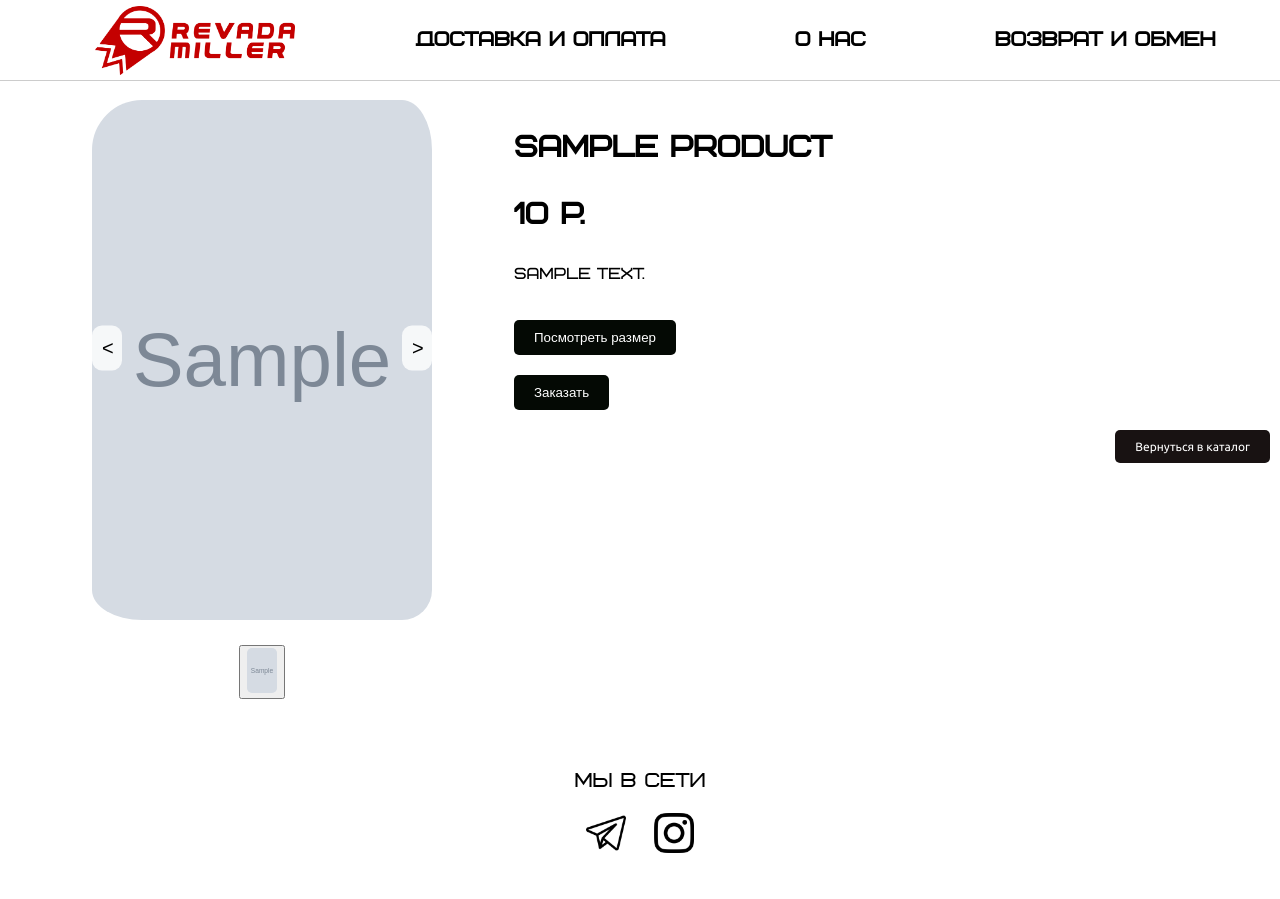
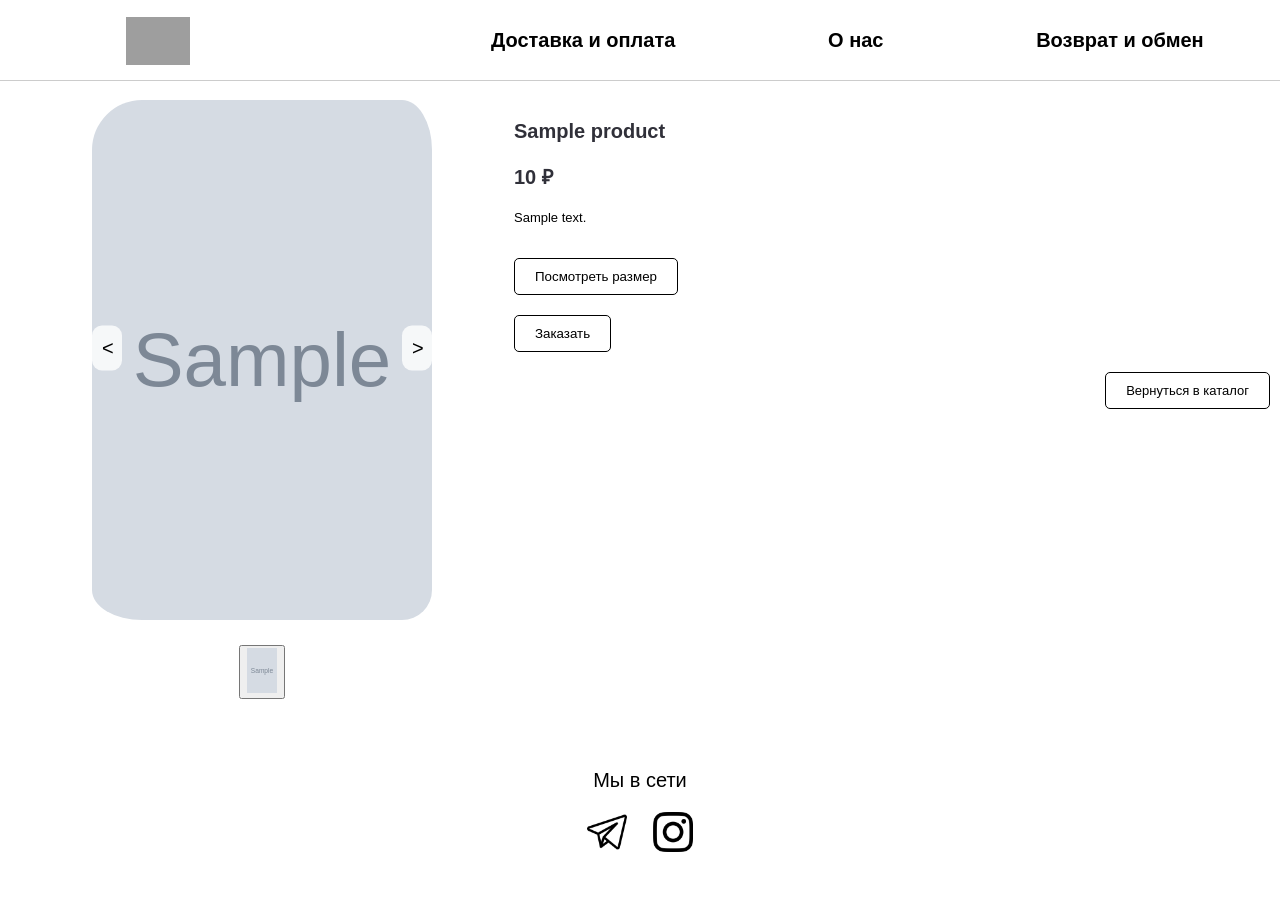
Before and after one commit to AntanosianAnton/online_store, a Django app: a page that uses myshop/shop/templates/shop/header.html in a window 1280 px wide. After the commit the page ends 852 px from the top, so only its background shows below. Run offline with Django 4.2, Linux system fonts and the light colour scheme; tables that the repository leaves empty hold one stand-in row (values such as "Sample post"); grey boxes marked "Sample" are stand-in pictures; some web fonts are replaced; grey boxes are pictures that could not be loaded.

Commit message:
fonts, logo, btn fix

```diff
--- a/myshop/myshop/settings.py
+++ b/myshop/myshop/settings.py
@@ -23,7 +23,7 @@ BASE_DIR = Path(__file__).resolve().parent.parent
 SECRET_KEY = 'django-insecure-o5#zr-$w&&o1qj%z+ma#=gizy!zoy-o3xqj04r8e#_&b_5wjb9'
 
 # SECURITY WARNING: don't run with debug turned on in production!
-DEBUG = True
+DEBUG = False
 
 ALLOWED_HOSTS = ['*']
 
--- a/myshop/shop/static/css/base.css
+++ b/myshop/shop/static/css/base.css
@@ -14,13 +14,15 @@
 
 @font-face {
     font-family: 'description';
-    src: url(fonts/Bicubik.OTF);
+    src: url(fonts/revada.otf);
 }
+
+
 
 body {
     margin:0;
     padding:0;
-    font-family:'Rowdies', sans-serif;
+    font-family:'description', sans-serif;
     background-color: #ffffff;
 }
 
@@ -159,9 +161,9 @@ ul.errorlist {
     font-weight: bold; /* Жирный шрифт */
     font-family: 'description', sans-serif;
 
-    display: block; /* Выравниваение текста по левому краю при мобильном экране */
+    display: contents; /* Выравниваение текста по левому краю при мобильном экране */
     @media only screen and (max-width: 1000px){
-        font-size: 3vw;
+        font-size: 2.5vw;
     }
 }
 
@@ -198,10 +200,12 @@ ul.errorlist {
     height: auto;
 }
 .logo-footer {
-    width: 200px;
+    /* width: 200px; */
+    width: 5vw;
     height: auto;
     @media only screen and (max-width: 1000px){
-        width: 20vw;
+        width: 10vw;
+        height: auto;
     }
 }
 
@@ -495,7 +499,7 @@ footer {
 
 
 .product-list .description-container {
-    text-align: center;
+    text-align: left;
 }
 
 .product-list .item img {
@@ -507,9 +511,9 @@ footer {
 
 .product-list .item a {
     font-family: 'description', sans-serif; /* Replace 'YourDesiredFont' with the desired font name */
-    font-weight: bold; /* Optional: Adjust the font weight as needed */
+    font-weight: normal; /* Optional: Adjust the font weight as needed */
     font-size: 16px; /* Optional: Adjust the font size as needed */
-    color: #000000; /* Optional: Adjust the font color as needed */
+    color: #03030ed1; /* Optional: Adjust the font color as needed */
     /* text-decoration: none; Optional: Remove underlines if needed */
 }
 
@@ -546,7 +550,7 @@ footer {
     padding: 0; /* Убираем отступы вокруг изображения */
     padding-top: 0;
     margin-bottom: none; /* Убираем нижний отступ */
-    border-radius: 5px; /* Устанавливаем скругление углов */
+
     cursor: pointer;
 }
 
@@ -588,34 +592,39 @@ footer {
 .product-detail .product-info {
     flex: .6;
     text-align: left;
+    font-size: 13px;
+    font-family: 'description', sans-serif;
 }
 
 .product_name,
 .price {
     font-weight: bold;
-    font-size: 30px;
+    font-size: 20px;
     font-family: 'description', sans-serif;
+    color: #03030ed1;
 }
 
 /* Стили для кнопки "Заказать" */
 #order-btn {
-    background-color: #040904;
-    color: white;
+    background-color: #ffffff;
+    color: rgb(0, 0, 0);
     padding: 10px 20px;
-    border: none;
+    border: 1px solid #000000;
     border-radius: 5px;
     cursor: pointer;
     margin-top: 20px;
+    font-family: 'description', sans-serif;
   }
 
 #size-btn {
-    background-color: #040904;
-    color: white;
+    background-color: #ffffff;
+    color: rgb(0, 0, 0);
     padding: 10px 20px;
-    border: none;
+    border: 1px solid #000000;
     border-radius: 5px;
     cursor: pointer;
     margin-top: 20px;
+    font-family: 'description', sans-serif;
     }
 
 
@@ -689,13 +698,13 @@ footer {
 
   .back-to-catalog-btn button {
     padding: 10px 20px; /* Отступы внутри кнопки */
-    font-size: 12px; /* Размер шрифта */
-    background-color: #181212; /* Цвет фона кнопки */
-    color: #fff; /* Цвет текста кнопки */
-    border: none; /* Убираем границу кнопки */
+    font-size: 13px; /* Размер шрифта */
+    background-color: #ffffff; /* Цвет фона кнопки */
+    color: #000000; /* Цвет текста кнопки */
+    border: 1px solid #000000;
     border-radius: 5px; /* Закругление углов */
     cursor: pointer; /* Изменяем курсор при наведении */
-    font-family: 'ubuntu', sans-serif;
+    font-family: 'description', sans-serif;
   }
 
   .back-to-catalog-btn button:hover {
@@ -780,6 +789,7 @@ footer {
     text-align: right;
     padding-right: 5em;
     margin-top: 5em;
+    font-family: 'description', sans-serif;
 }
 .btn{
     font-family: 'dostavka', sans-serif;
@@ -875,12 +885,13 @@ footer {
 
   .return-btn {
     float: right;
-    border: 1px solid #ccc;
+    border: 1px solid #000000;
     border-radius: 5px;
     padding: 10px 20px;
-    background-color: #181212;
-    color: #f3eeee;
+    background-color: #ffffff;
+    color: #000000;
     text-decoration: none;
+    font-family: 'description', sans-serif;
 
   }
 
--- a/myshop/shop/templates/shop/contacts.html
+++ b/myshop/shop/templates/shop/contacts.html
@@ -51,7 +51,7 @@
   </div>
     </div>
   <div class="back-btn">
-      <a href="{% url 'shop:product_list' %}" class="btn" style="border: 1px solid #ccc;border-radius: 5px; padding: 10px 20px; background-color: #181212; color: #f3eeee;">Вернуться в каталог</a>
+    <a href="{% url 'shop:product_list' %}" class="btn" style="border: 1px solid #000000;border-radius: 5px; padding: 10px 20px; background-color: #ffffff; color: #000000;font-family: 'description', sans-serif;">Вернуться в каталог</a>
   </div>
 <script>
     function onEntry(entry) {
--- a/myshop/shop/templates/shop/delivery_payments.html
+++ b/myshop/shop/templates/shop/delivery_payments.html
@@ -9,7 +9,7 @@
 <div class="delivery-container">
   <h1>Доставка:</h1>
   <div class="delivery-text">
-    Транспортной компанией СДЕК ( рассчитывается индивидуально
+    Транспортной компанией СДЕК (рассчитывается индивидуально
     в зависимости от региона.)
     <br>
     Сроки доставки, а также расчет стоимости происходит при
--- a/myshop/shop/templates/shop/exchange_return.html
+++ b/myshop/shop/templates/shop/exchange_return.html
@@ -39,6 +39,7 @@
     </ol>
   </div>
   <p class="important-note">Важно: вернуть нам товар можно только, если он будет надлежащего качества.</p>
-  <a href="{% url 'shop:product_list' %}" class="btn return-btn">Вернуться в каталог</a>
+
 </div>
+<a href="{% url 'shop:product_list' %}" class="btn return-btn">Вернуться в каталог</a>
 {% endblock %}
--- a/myshop/shop/templates/shop/header.html
+++ b/myshop/shop/templates/shop/header.html
@@ -2,7 +2,7 @@
 <div id="header">
     <div class="head-logo-container">
       <a href="{% url 'shop:main_page' %}">
-          <img src="{% static 'css/icons/logo-footer.png' %}" alt="Logo" class="logo-footer">
+        <img src="{% static 'css/icons/logo-footer-new.png' %}" alt="Logo" class="logo-footer">
       </a>
     </div>
     <div class="header-delivery">
--- a/myshop/shop/templates/shop/product/detail.html
+++ b/myshop/shop/templates/shop/product/detail.html
@@ -39,7 +39,7 @@
           {{ product.category }}
         </a>
       </h2> -->
-      <p class="price">{{ product.formatted_price }} р.</p>
+      <p class="price">{{ product.formatted_price }} ₽</p>
       <p class="description">{{product.description|linebreaks }}</p>
       <!-- <form action="{% url "cart:cart_add" product.id %}" method="post">
         {{ cart_product_form }}
@@ -68,15 +68,17 @@
   <div id="popup" class="popup">
     <div class="popup-content">
       <span class="close" id="close-popup">&times;</span>
-      <p>
+      <p style="font-family: 'description', sans-serif;">
         Спасибо, что выбрали нас!
       </p>
-      <p>
+      <p style="font-family: 'description', sans-serif;">
         Для оформления заказа перейдите в наш телеграм или инстаграм,
         для связи с менеджером.
       </p>
-      <bold>Важно!</bold>
-      <p>
+      <bold style="font-family: 'description', sans-serif;">
+        Важно!
+      </bold>
+      <p style="font-family: 'description', sans-serif;">
         Просим Вас ознакомиться с правилами
         доставки и оплаты, перед оформлением заказа.
       </p>
--- a/myshop/shop/templates/shop/product/list.html
+++ b/myshop/shop/templates/shop/product/list.html
@@ -37,9 +37,9 @@
           {% endif %}
         </a>
         <div class="description-container">
-          <a href="{{ product.get_absolute_url }}"style="font-size: 30px;">{{ product.name }}</a>
+          <a href="{{ product.get_absolute_url }}"style="font-size: 15px;">{{ product.name }}</a>
           <br>
-          <a href="" style="font-size: 30px;">{{ product.formatted_price}} р.</a>
+          <a href="" style="font-size: 15px;">{{ product.formatted_price}} ₽</a>
         </div>
       </div>
     {% endfor %}
```
Also changed, not shown: 1 other file.
